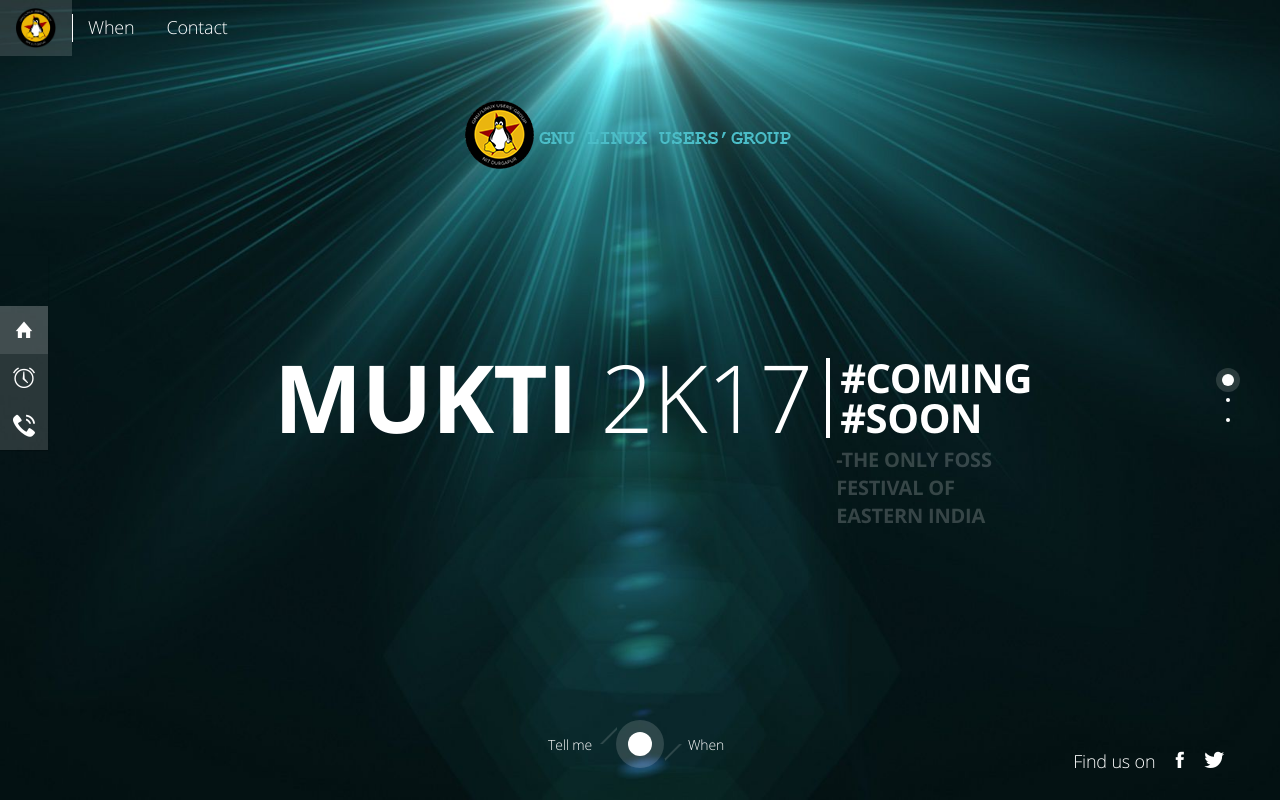
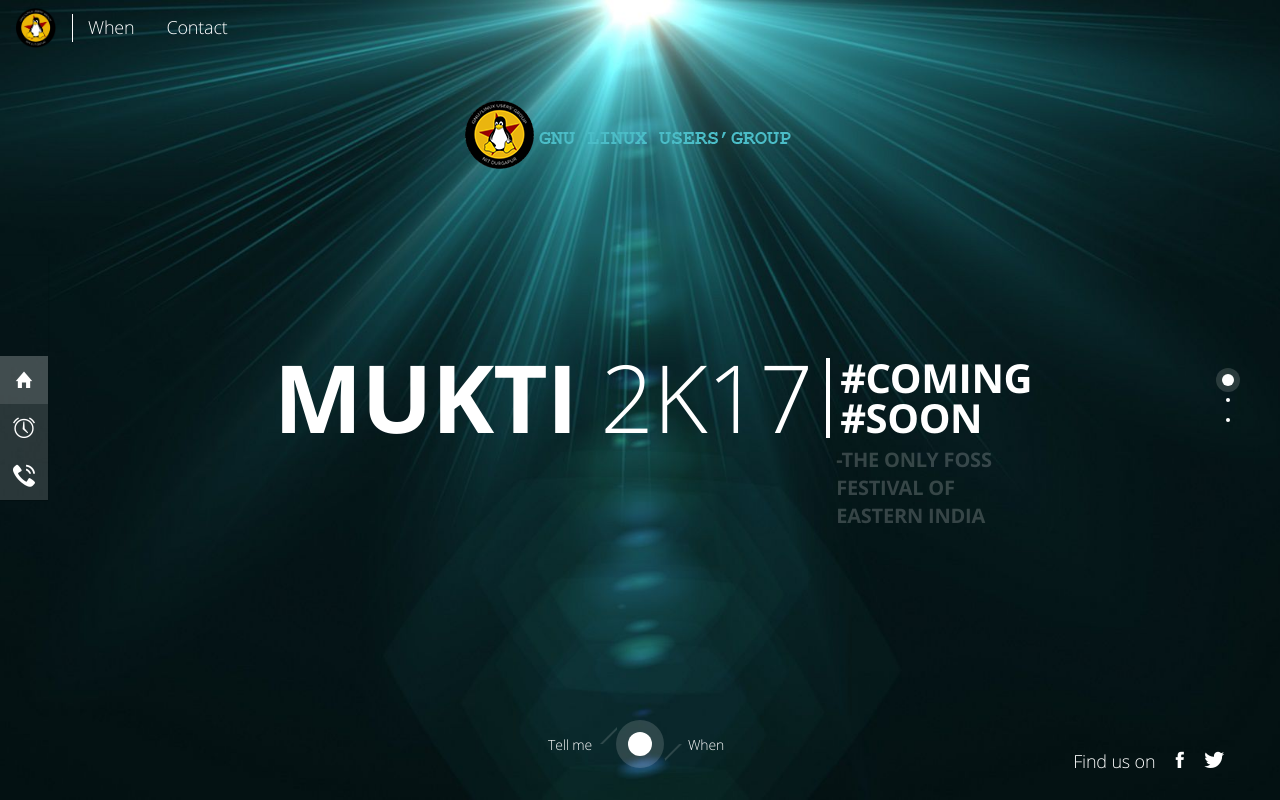
Before and after one commit to mayank1495/Mkti17_CS2, a plain HTML site: page index.html in a window 1280 px wide. Drawn offline with Linux system fonts and the light colour scheme.

Commit message:
Update index.html

```diff
--- a/index.html
+++ b/index.html
@@ -61,7 +61,7 @@
 
         <!-- BEGIN OF Quick nav icons at left -->
 
-		<nav class="quick-link count-6 nav-left" style="padding-top:50px;">
+		<nav class="quick-link count-6 nav-left" style="padding-top:100px;">
 			<ul id="qmenu">
 				<li data-menuanchor="home">
 					<a href="#home" class=""><i class="icon ion ion-home"></i>
```
